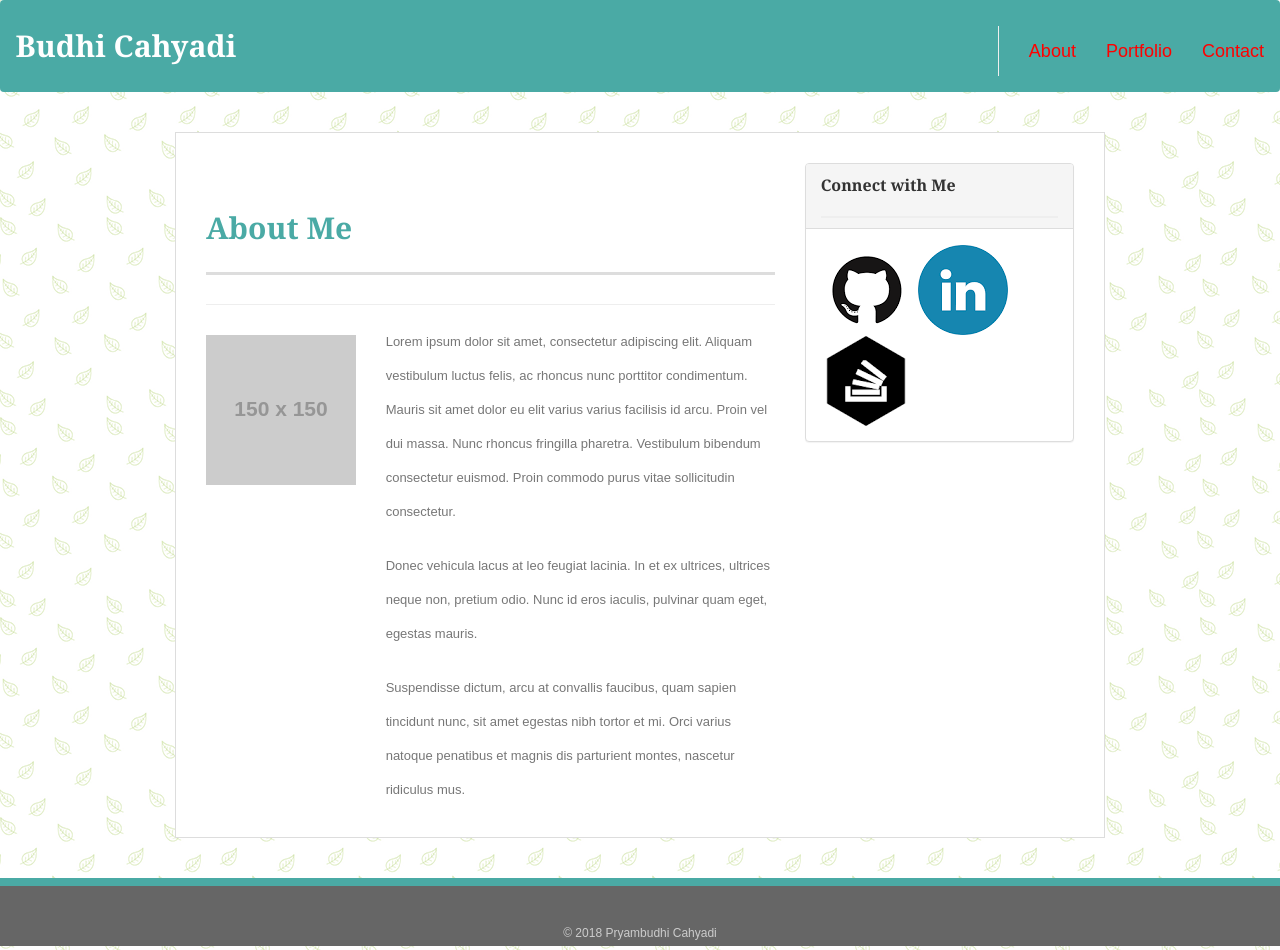
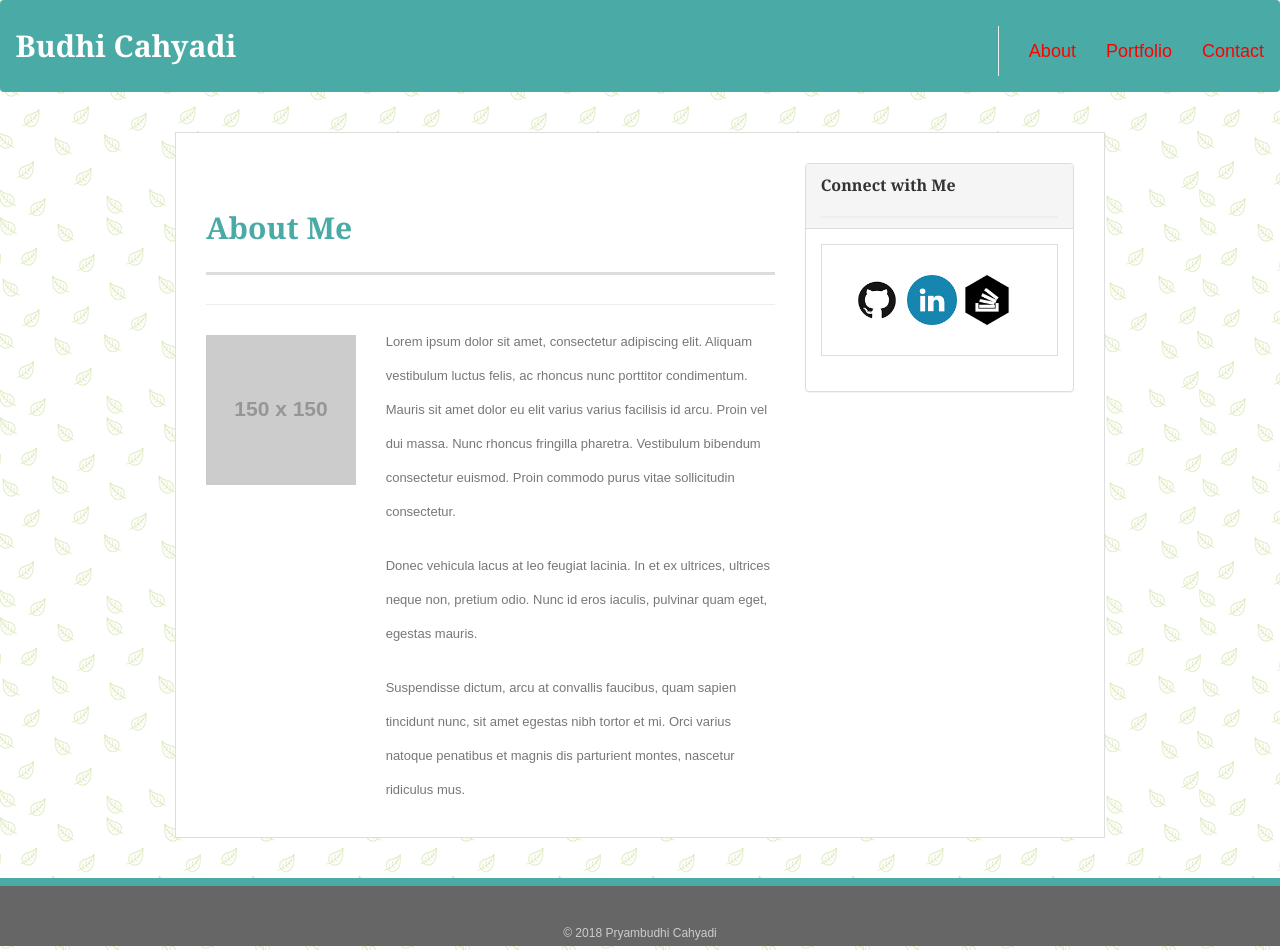
Before and after one commit to tiger2877/Bootstrap-Portfolio, a plain HTML site: page index.html in a window 1280 px wide. Drawn offline with nearby package versions, Linux system fonts and the light colour scheme; placeholder pictures from the web are drawn by us.

```diff
--- a/Assets/css/style.css
+++ b/Assets/css/style.css
@@ -215,6 +215,11 @@ h3, h2 {
   margin-right: 25px;
 }
 
+.social{
+  width: 50px;
+  height: 50px;
+}
+
 .caption {
   margin-left: 30px;
   margin-right: auto;
--- a/index.html
+++ b/index.html
@@ -77,7 +77,7 @@
                   <h2 class="panel-title">Connect with Me</h2>
                 </div>
                 <div class="panel-body">
-                    <div id="connect">
+                    <div id="sidebar">
                         <img src="Assets/images/github-128.png" class="social" alt="Github">
                         <img src="Assets/images/linkedin-128.png" class="social" alt="LinkedIn">
                         <img src="Assets/images/stackoverflow-128.png" class="social" alt="Stack Overflow">
```
